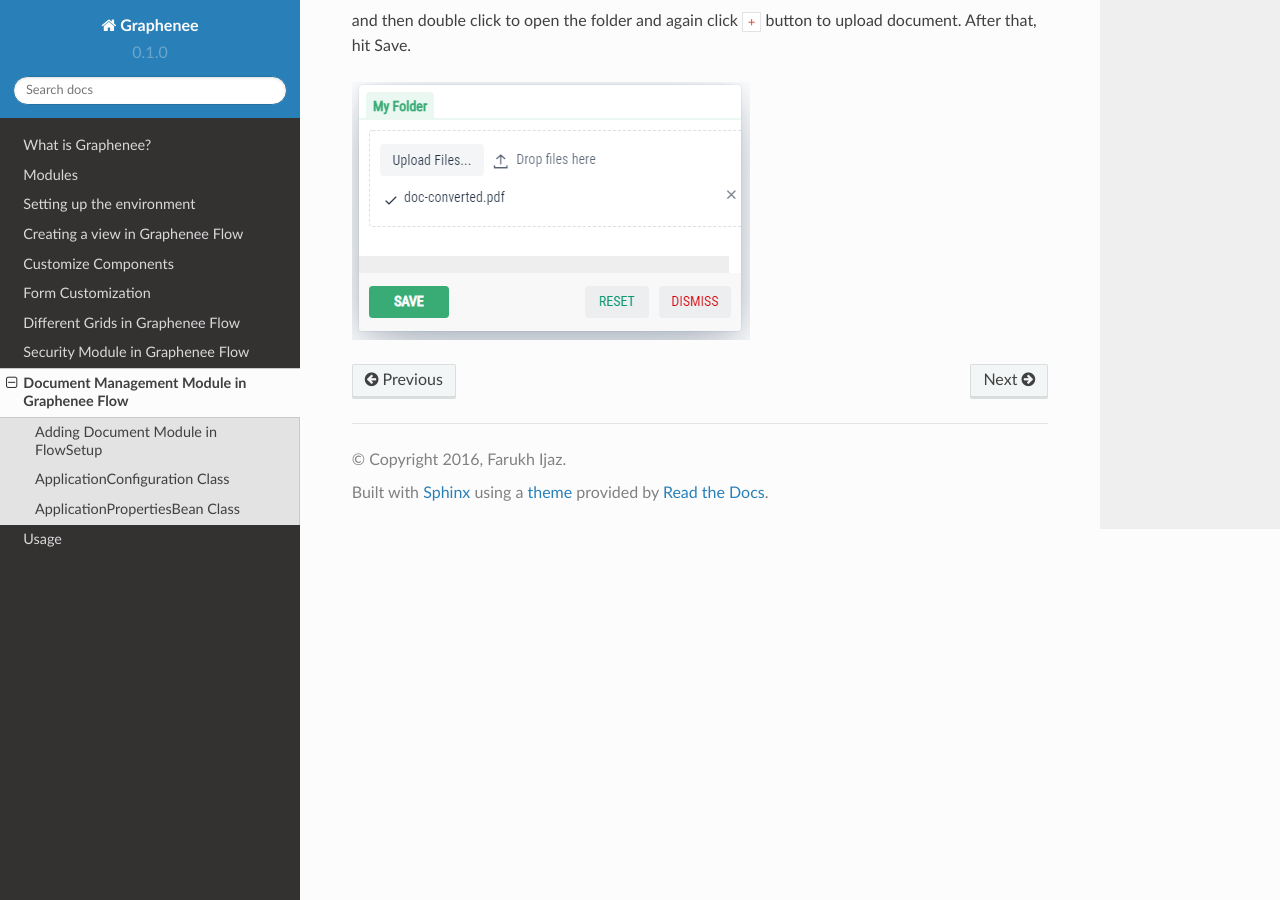
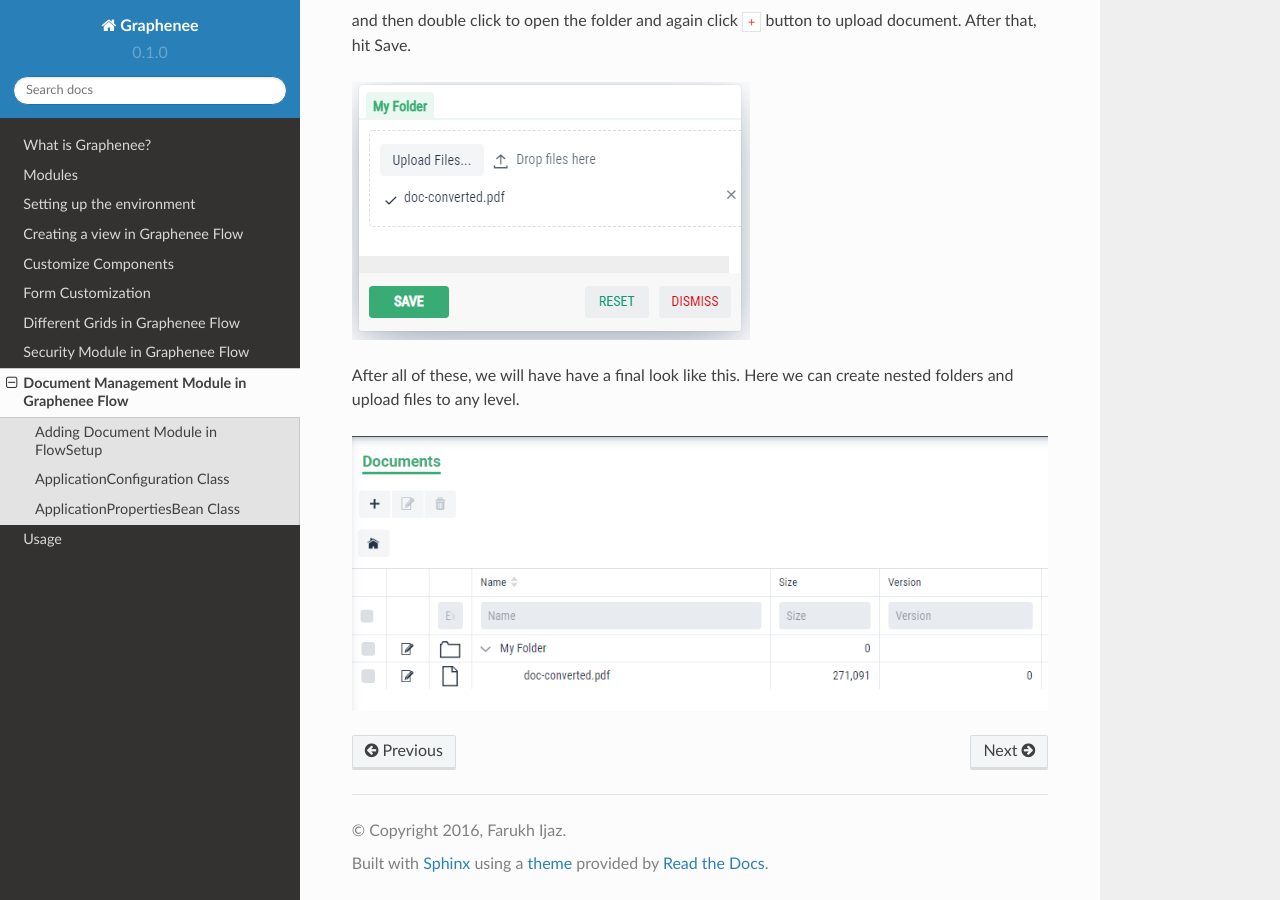
Before and after one commit to subanzafar/rtd-tutorial, a Sphinx documentation site: the page built from docs/source/document.rst, in a window 1280 px wide and 900 px high, scrolled down 2206 px. Built offline with Sphinx 7.4.7 and the Read the Docs theme 2.0.0, drawn with Linux system fonts in a browser that asks for light colours.

Commit message:
Update document.rst

```diff
--- a/docs/source/document.rst
+++ b/docs/source/document.rst
@@ -79,3 +79,7 @@
 and then double click to open the folder and again click ``+`` button to upload document. After that, hit Save.
 
 .. image:: images/upload.png
+
+After all of these, we will have have a final look like this. Here we can create nested folders and upload files to any level.
+
+.. image:: images/folderfile.png
```
